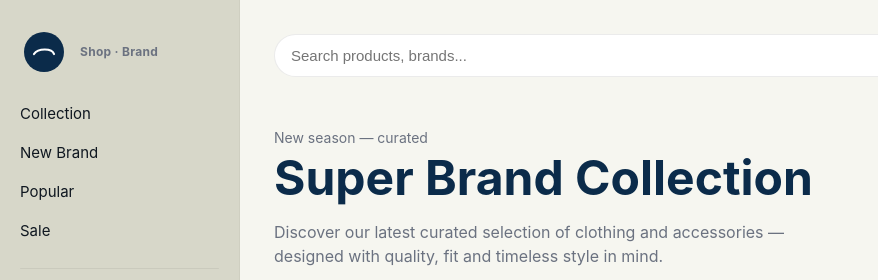
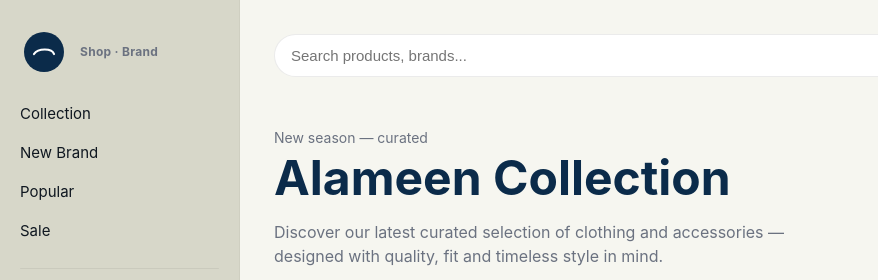
Before and after one commit to BlkyLim001/blerp-wl-checker, a plain HTML site: page index.html in a window 1280 px wide. Shown: the top 280 px of the page, 0-878 px from the left. Drawn offline with Linux system fonts and the light colour scheme.

Commit message:
Update index.html

```diff
--- a/index.html
+++ b/index.html
@@ -255,7 +255,7 @@
     <section class="hero" aria-label="Hero">
       <div class="hero-text">
         <div class="eyebrow">New season — curated</div>
-        <h1>Super Brand Collection</h1>
+        <h1>Alameen Collection</h1>
         <p>Discover our latest curated selection of clothing and accessories — designed with quality, fit and timeless style in mind.</p>
         <a class="btn" href="#">Shop</a>
       </div>
```
